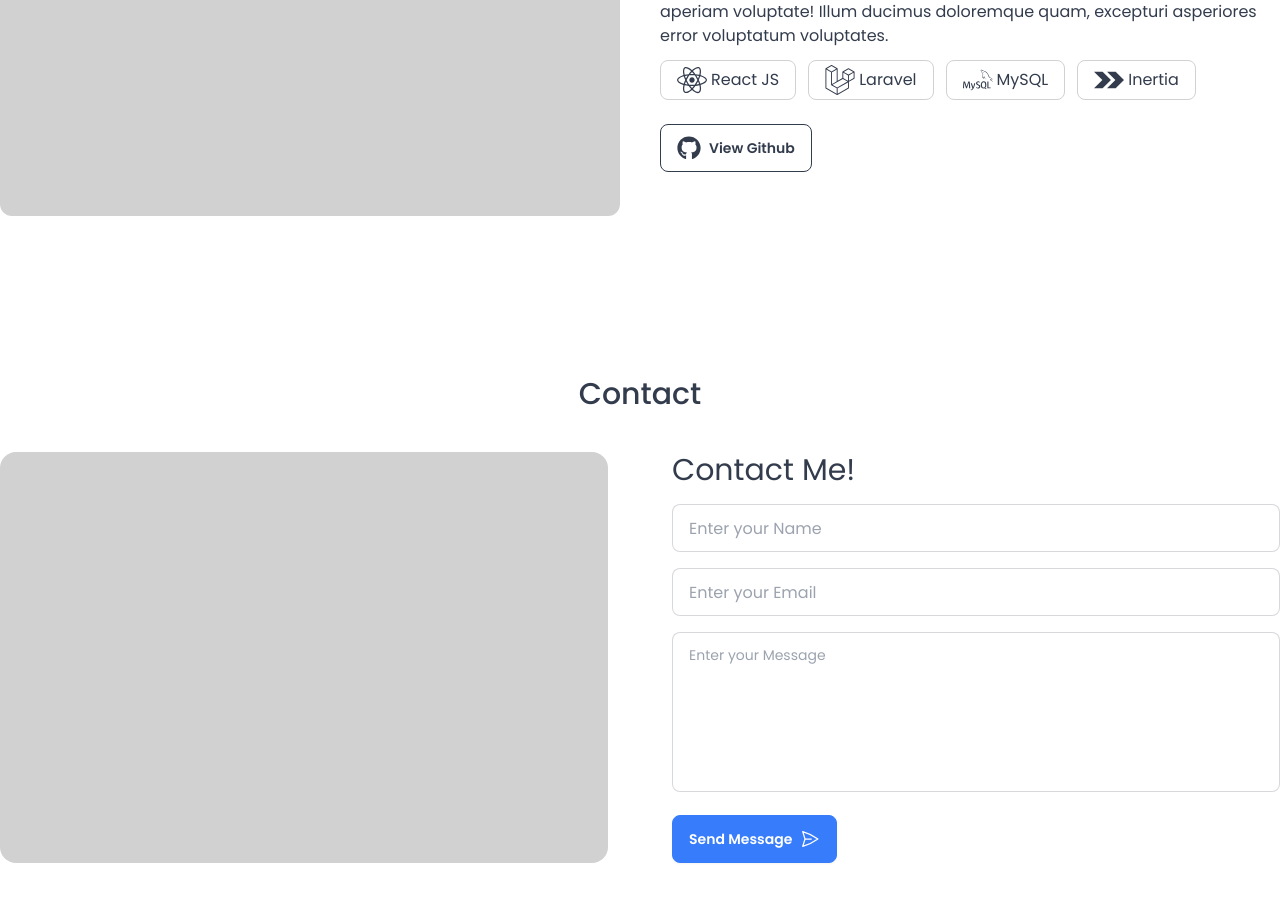
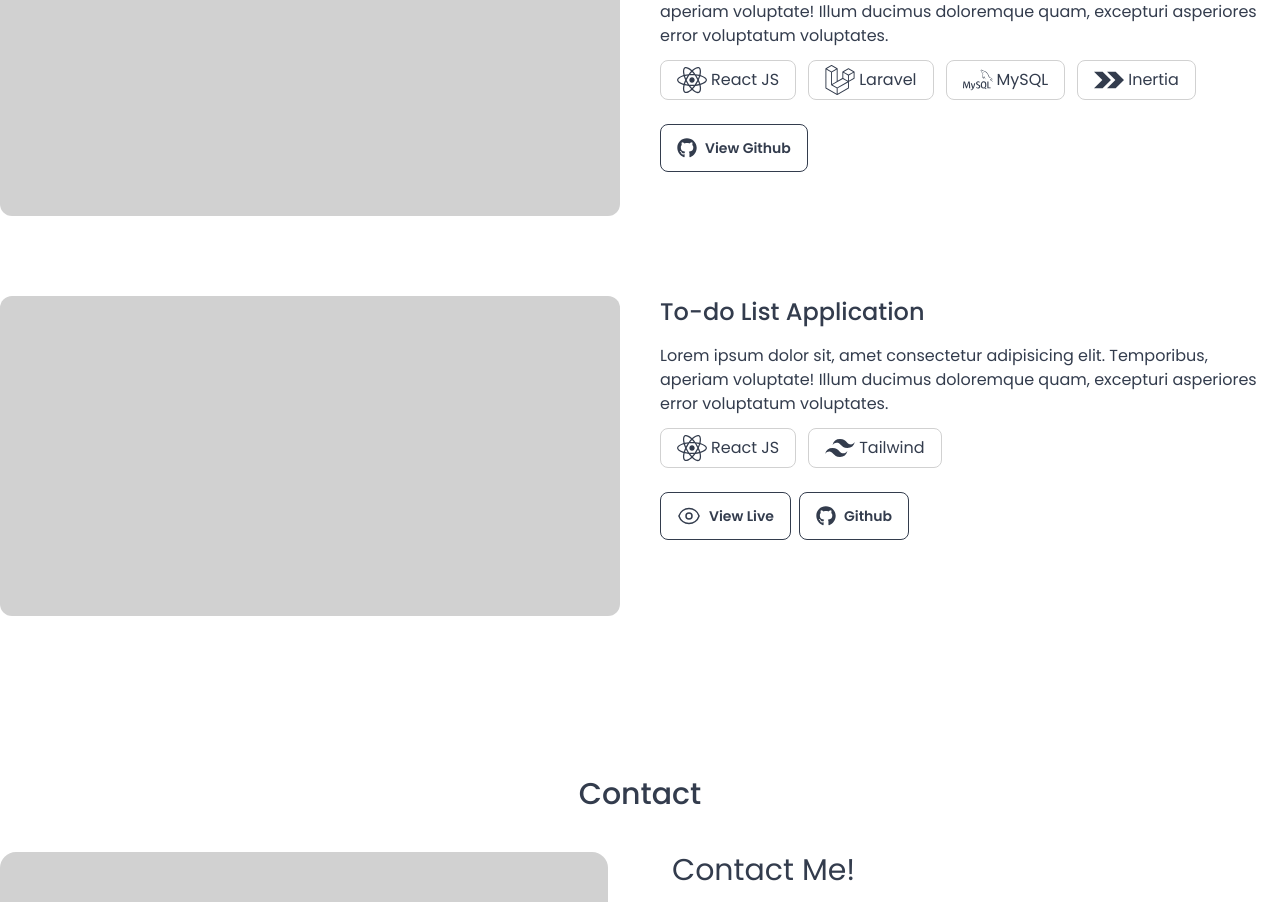
Before and after one commit to MarkMallari16/portfolio-website, a React (Vite) app: page / in a window 1280 px wide. Shown: the part 3580-4482 px from the top of the page. Built offline with nearby package versions, Linux system fonts and the light colour scheme.

Commit message:
add projects

```diff
--- a/src/components/Projects.jsx
+++ b/src/components/Projects.jsx
@@ -30,13 +30,41 @@ function Projects() {
 
                     <div className='mt-6'>
                         <a href="" className='btn btn-outline'>
-                            <FaGithub className='text-2xl' />
+                            <FaGithub className='text-xl' />
                             View Github</a>
 
                     </div>
                 </div>
             </div>
 
+            <div className='mt-20 grid grid-cols-1 lg:grid-cols-2 gap-10'>
+                <div className='w-full h-80 bg-base-300 rounded-xl'></div>
+                <div className='w-full h-60  rounded-xl'>
+                    <h1 className='text-2xl font-medium'>To-do List Application</h1>
+                    <p className='mt-4'>Lorem ipsum dolor sit, amet consectetur adipisicing elit. Temporibus, aperiam voluptate! Illum ducimus doloremque quam, excepturi asperiores error voluptatum voluptates.</p>
+
+                    <div className='flex mt-3 gap-3'>
+                        <SkillIcon icon={<FaReact />} languageName='React JS' />
+                        <SkillIcon icon={<RiTailwindCssFill />} languageName='Tailwind' />
+
+                    </div>
+
+                    <div className='mt-6 flex gap-2'>
+                        <a href="https://simple-todo-list-mark.netlify.app/" target='_blank' className='btn btn-outline'>
+                            <svg xmlns="http://www.w3.org/2000/svg" fill="none" viewBox="0 0 24 24" strokeWidth={1.5} stroke="currentColor" className="size-6">
+                                <path strokeLinecap="round" strokeLinejoin="round" d="M2.036 12.322a1.012 1.012 0 0 1 0-.639C3.423 7.51 7.36 4.5 12 4.5c4.638 0 8.573 3.007 9.963 7.178.07.207.07.431 0 .639C20.577 16.49 16.64 19.5 12 19.5c-4.638 0-8.573-3.007-9.963-7.178Z" />
+                                <path strokeLinecap="round" strokeLinejoin="round" d="M15 12a3 3 0 1 1-6 0 3 3 0 0 1 6 0Z" />
+                            </svg>
+
+                            View Live</a>
+                        <a href="" className='btn btn-outline'>
+                            <FaGithub className='text-xl' />
+                            Github</a>
+
+
+                    </div>
+                </div>
+            </div>
         </div>
     )
 }
```
